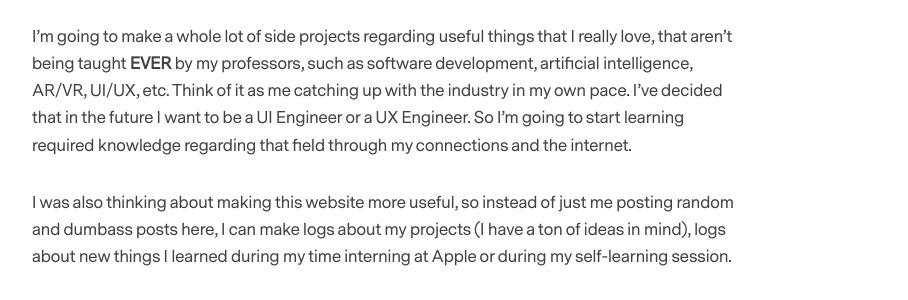
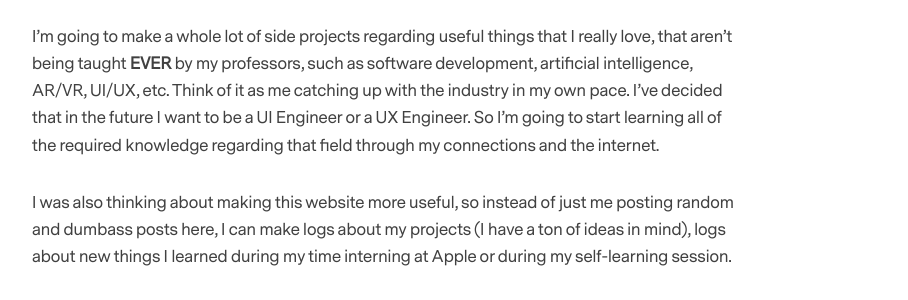
Before and after one commit to maiesey/maiesey.github.io, a Jekyll site: the page built from _posts/2020-04-19-regarding-future.markdown, in a window 1280 px wide and 900 px high, scrolled down 2282 px. Shown: the part 207-507 px from the top of the window, without its empty margins (233-1141 px from the left). Built offline with Jekyll 4.4.1, drawn with Linux system fonts in a browser that asks for light colours; nearby versions of some CDN libraries; comment, search, counter and statistics services are not loaded.

Commit message:
Update 2020-04-19-regarding-future.markdown

```diff
--- a/_posts/2020-04-19-regarding-future.markdown
+++ b/_posts/2020-04-19-regarding-future.markdown
@@ -41,7 +41,7 @@ Throw away the concept of time framing altogether. If you don't get the internsh
 
 Now that we've got that out of the way, let's talk about the future, of what I think I want to be. I'm still searching, so please be gentle :"D. I'm as confused as anyone else.
 
-I'm going to make a whole lot of side projects regarding useful things that I really love, that aren't being taught **EVER** by my professors, such as software development, artificial intelligence, AR/VR, UI/UX, etc. Think of it as me catching up with the industry in my own pace. I've decided that in the future I want to be a UI Engineer or a UX Engineer. So I'm going to start learning required knowledge regarding that field through my connections and the internet.
+I'm going to make a whole lot of side projects regarding useful things that I really love, that aren't being taught **EVER** by my professors, such as software development, artificial intelligence, AR/VR, UI/UX, etc. Think of it as me catching up with the industry in my own pace. I've decided that in the future I want to be a UI Engineer or a UX Engineer. So I'm going to start learning all of the required knowledge regarding that field through my connections and the internet.
 
 I was also thinking about making this website more useful, so instead of just me posting random and dumbass posts here, I can make logs about my projects (I have a ton of ideas in mind), logs about new things I learned during my time interning at Apple or during my self-learning session.
 
```
